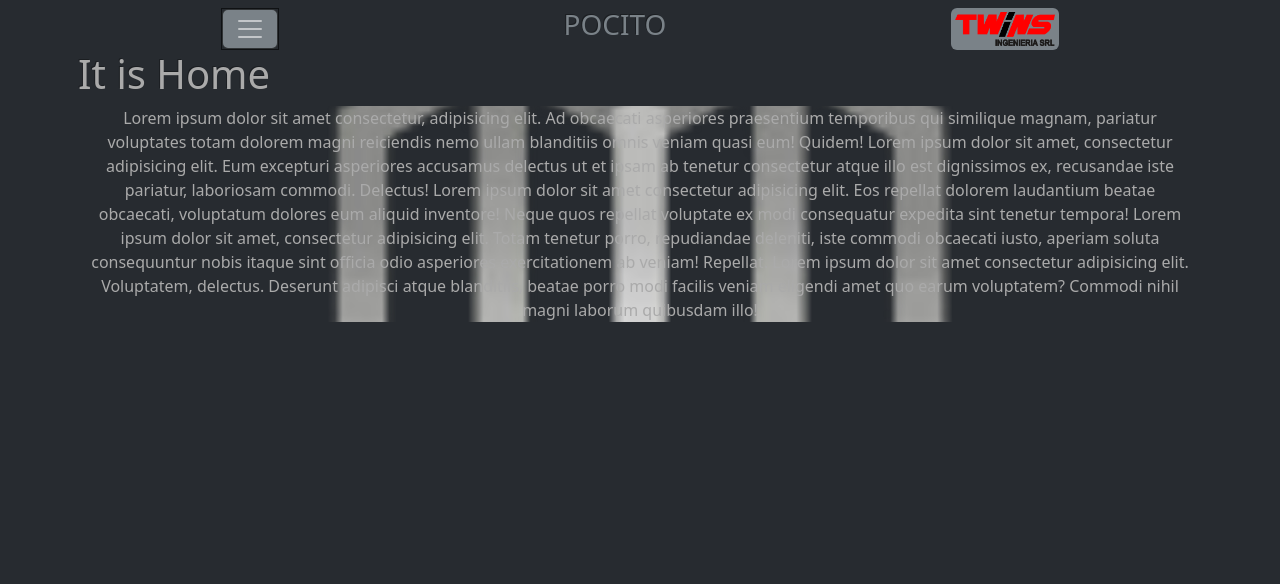
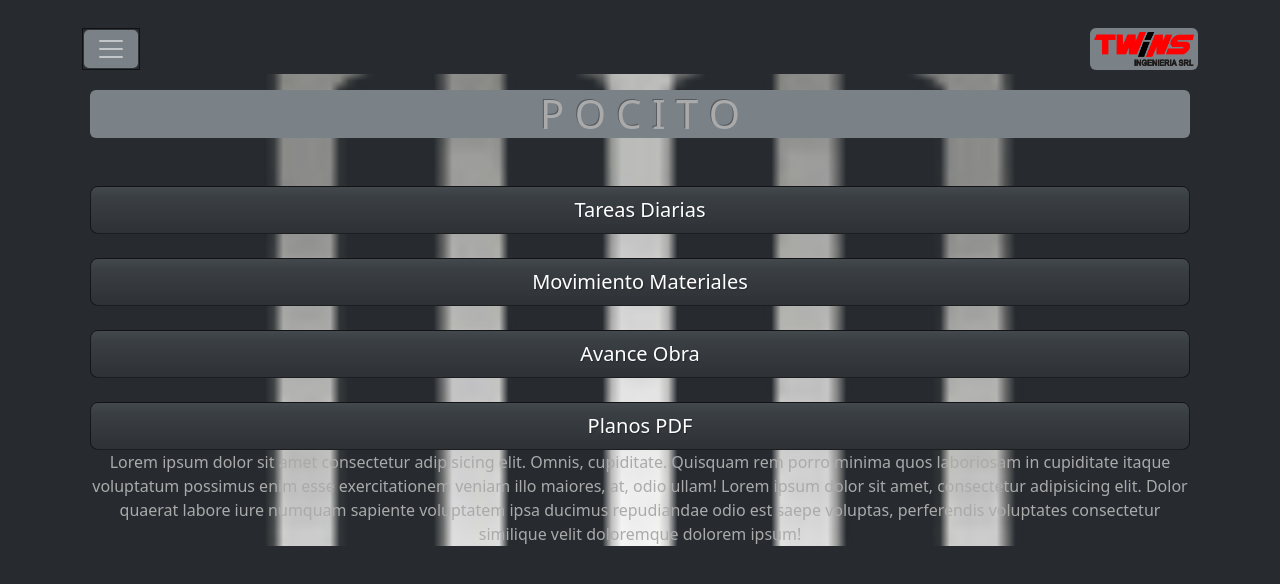
Before and after one commit to Marcosotola/obras_twins, a React (Create React App) app: page / in a window 1280 px wide. Shown: the top 584 px of the page. Built offline with nearby package versions, Linux system fonts and the light colour scheme.

Commit message:
botones de enlaces en Home

```diff
--- a/src/pages/Home.jsx
+++ b/src/pages/Home.jsx
@@ -4,29 +4,35 @@ import bgLogo from "./bgLogo.png";
 const Home = () => {
   return (
     <>
-      <h1>It is Home</h1>
       <div class="container">
+
         <div
-          className="bg-image text-center"
+          className="bg-image text-center pt-3"
           style={{
             backgroundImage: `url(${bgLogo})`,
             backgroundAttachment: "fixed",
-            backgroundSize: "50%",
+            backgroundSize: "60%",
             backgroundPosition: "center",
-            backgroundRepeat: "no-repeat"
+            backgroundRepeat: "no-repeat",
           }}
         >
-
-Lorem ipsum dolor sit amet consectetur, adipisicing elit. Ad obcaecati asperiores praesentium temporibus qui similique magnam, pariatur voluptates totam dolorem magni reiciendis nemo ullam blanditiis omnis veniam quasi eum! Quidem!
-Lorem ipsum dolor sit amet, consectetur adipisicing elit. Eum excepturi asperiores accusamus delectus ut et ipsam ab tenetur consectetur atque illo est dignissimos ex, recusandae iste pariatur, laboriosam commodi. Delectus!
-Lorem ipsum dolor sit amet consectetur adipisicing elit. Eos repellat dolorem laudantium beatae obcaecati, voluptatum dolores eum aliquid inventore! Neque quos repellat voluptate ex modi consequatur expedita sint tenetur tempora!
-Lorem ipsum dolor sit amet, consectetur adipisicing elit. Totam tenetur porro, repudiandae deleniti, iste commodi obcaecati iusto, aperiam soluta consequuntur nobis itaque sint officia odio asperiores exercitationem ab veniam! Repellat.
-Lorem ipsum dolor sit amet consectetur adipisicing elit. Voluptatem, delectus. Deserunt adipisci atque blanditiis, beatae porro modi facilis veniam eligendi amet quo earum voluptatem? Commodi nihil magni laborum quibusdam illo!
-
-
-
-
-
+             <h1 className="text-center bg-secondary rounded mb-5">P O C I T O</h1>
+          <div class="d-grid gap-4 mt-3">
+            <button class="btn btn-lg btn-primary" type="button">
+             <a className="text-decoration-none" href="/Tareas">Tareas Diarias</a>
+            </button>
+            <button class="btn btn-lg btn-primary" type="button">
+            <a className="text-decoration-none" href="/Materiales">Movimiento Materiales</a>
+            </button>
+            <button class="btn btn-lg btn-primary" type="button">
+              Avance Obra
+            </button>
+            <button class="btn btn-lg btn-primary" type="button">
+              Planos PDF
+            </button>
+          </div>
+          Lorem ipsum dolor sit amet consectetur adipisicing elit. Omnis, cupiditate. Quisquam rem porro minima quos laboriosam in cupiditate itaque voluptatum possimus enim esse exercitationem veniam illo maiores, at, odio ullam!
+          Lorem ipsum dolor sit amet, consectetur adipisicing elit. Dolor quaerat labore iure numquam sapiente voluptatem ipsa ducimus repudiandae odio est saepe voluptas, perferendis voluptates consectetur similique velit doloremque dolorem ipsum!
         </div>
       </div>
     </>
--- a/src/sections/Header/Header.jsx
+++ b/src/sections/Header/Header.jsx
@@ -5,9 +5,8 @@ import Menu from '../../components/Menu';
 export const Header = () => {
   return (
     <>
-      <div className='d-flex justify-content-around align-items-center'>
+      <div className='d-flex justify-content-between align-items-center mt-3  p-1'>
         <Menu />
-        <h3 className='text-secondary'>POCITO</h3>
         <div className='bg-secondary p-1 rounded'>
           <img src={Logo} className="logo" alt="logo" width='100vh'/>
         </div>
```
Also changed, not shown: 7 other files (tests, documents, lock files or other folders).
